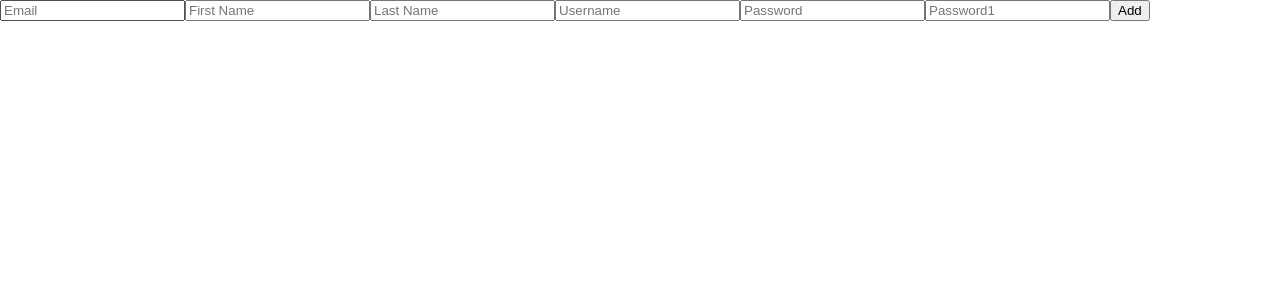
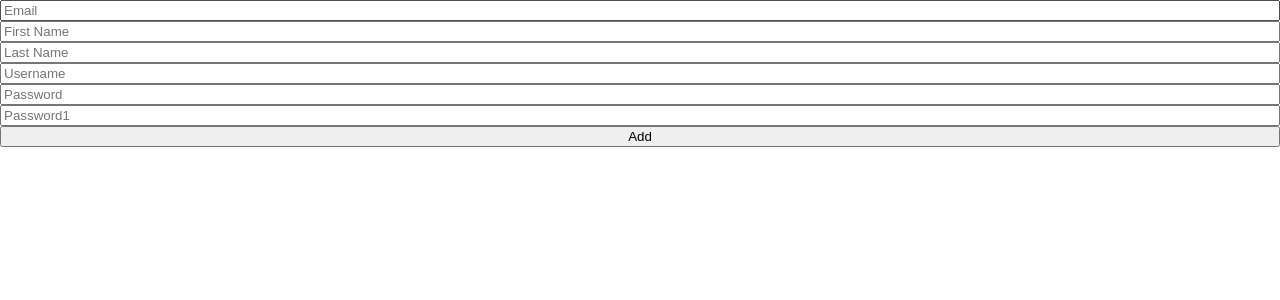
Before and after one commit to insidelamp/nomad_reactM, a React (Create React App) app in the folder nomad_reactmaster/: page / in a window 1280 px wide. Shown: the top 300 px of the page. Built offline with nearby package versions, Linux system fonts and the light colour scheme.

Commit message:
리액트훅폼의 사용법데이터 유효 검증(onValid )

```diff
--- a/nomad_reactmaster/src/ToDoList.tsx
+++ b/nomad_reactmaster/src/ToDoList.tsx
@@ -2,17 +2,44 @@ import React, { useState } from "react";
 import { useForm } from "react-hook-form";
 
 function ToDoList() {
-  const { register, watch } = useForm();
-  console.log(watch());
+  const { register, handleSubmit, formState } = useForm();
+  const onValid = (data: any) => {
+    console.log(data);
+  };
+  console.log(formState.errors);
   return (
     <div>
-      <form>
-        <input {...register("email")} placeholder="Email" />
-        <input {...register("firstName")} placeholder="First Name" />
-        <input {...register("lastName")} placeholder="Last Name" />
-        <input {...register("username")} placeholder="Username" />
-        <input {...register("password")} placeholder="Password" />
-        <input {...register("password1")} placeholder="Password1" />
+      <form
+        style={{ display: "flex", flexDirection: "column" }}
+        onSubmit={handleSubmit(onValid)}
+      >
+        <input {...register("email", { required: true })} placeholder="Email" />
+        <input
+          {...register("firstName", { required: true })}
+          placeholder="First Name"
+        />
+        <input
+          {...register("lastName", { required: true })}
+          placeholder="Last Name"
+        />
+        <input
+          {...register("username", { required: true, minLength: 10 })}
+          placeholder="Username"
+        />
+        <input
+          {...register("password", { required: true, minLength: 5 })}
+          placeholder="Password"
+        />
+        <input
+          {...register("password1", {
+            required: "Password is required",
+            minLength: {
+              value: 5,
+              message: "Your password is too short.",
+            },
+          })}
+          placeholder="Password1"
+        />
         <button>Add</button>
       </form>
     </div>
```
Also changed, not shown: nomad_reactmaster/src/react-hook-form 사용법.js (+92 -0 lines).
